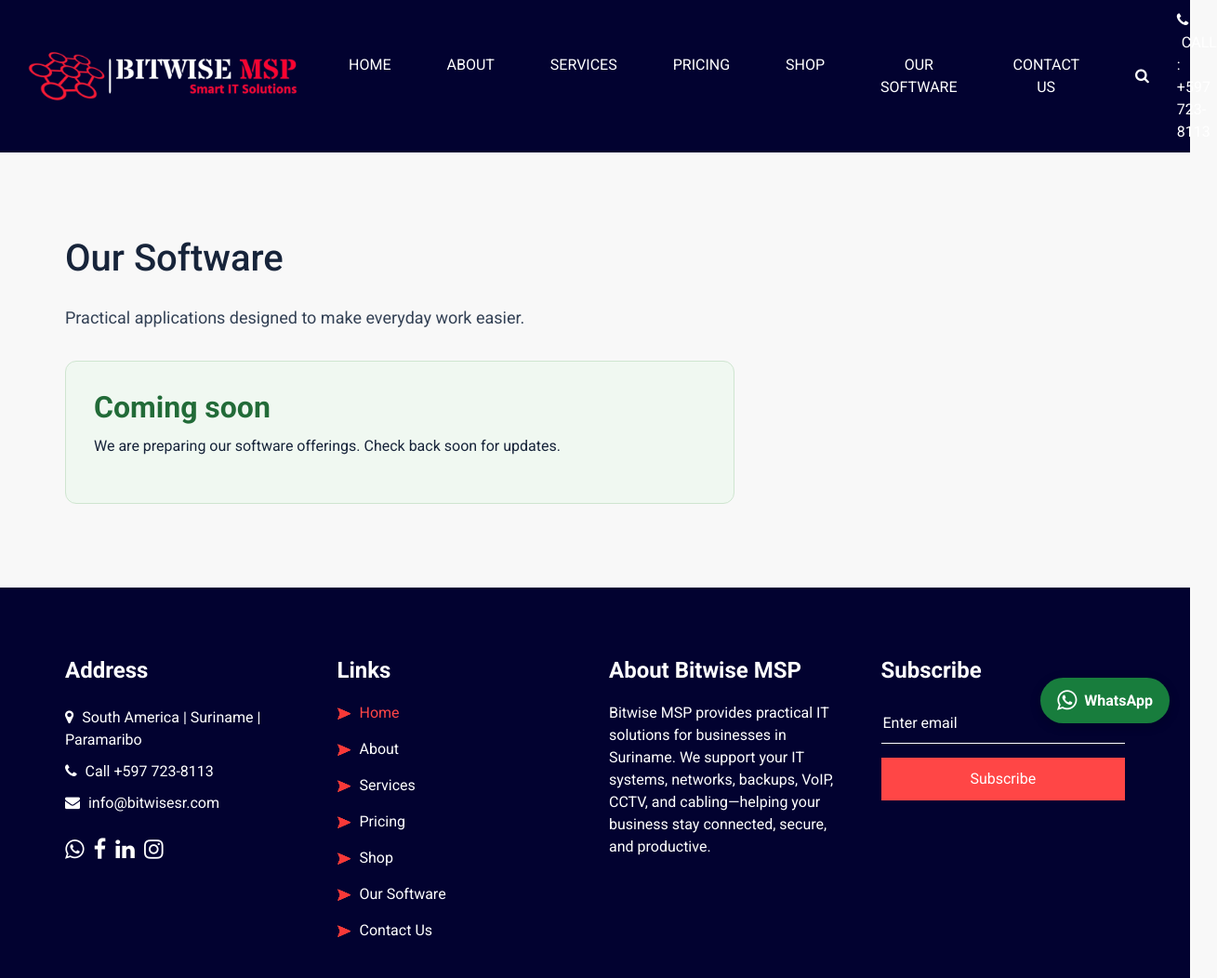
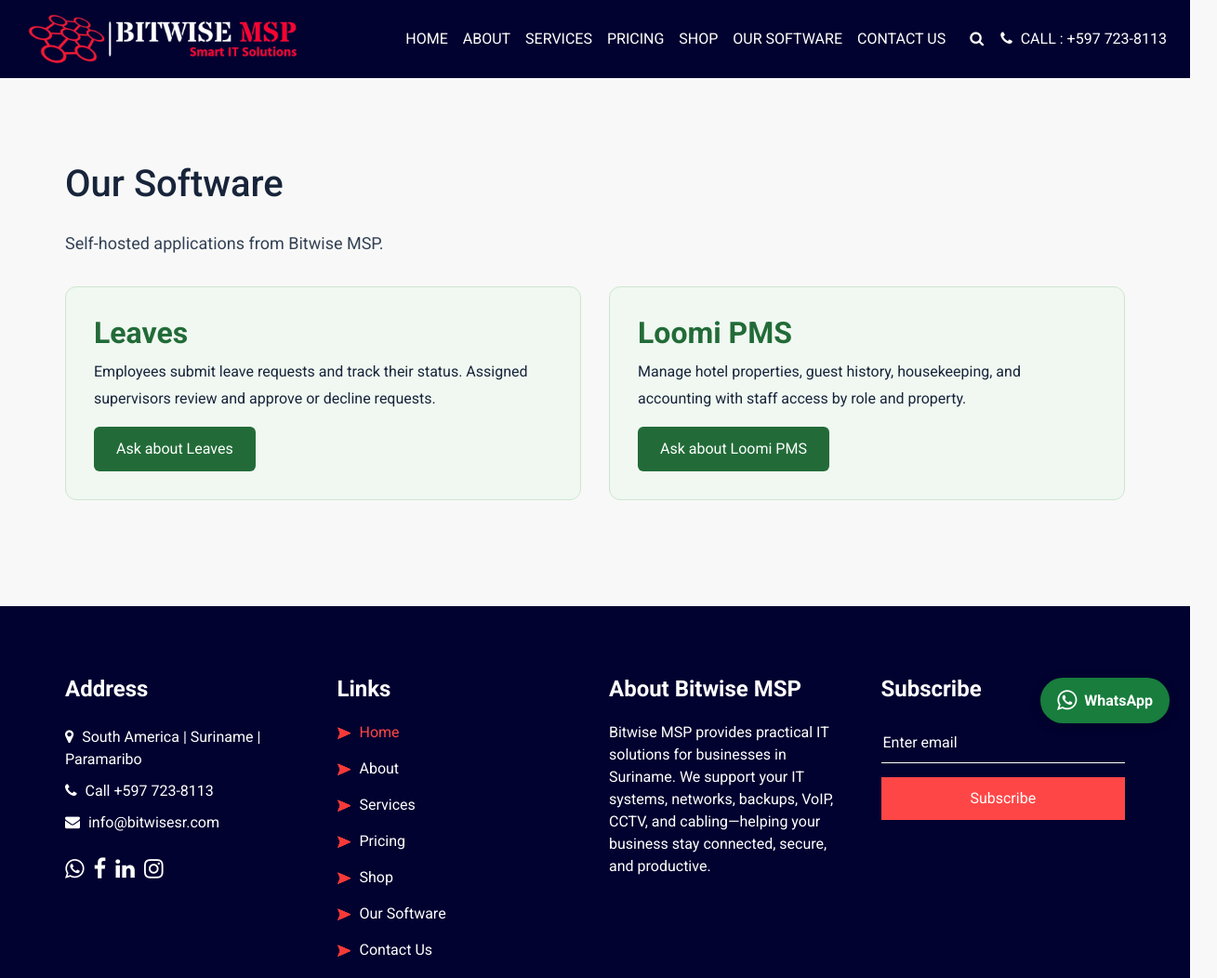
Before and after one commit to marioy2k/Bitwisemsp2, a plain HTML site: page software.html in a window 1280 px wide. Shown: the top 1052 px of the page at 93% size, 1309 px wide, since content can reach past the window. Drawn offline with Linux system fonts and the light colour scheme; a script that the page names is missing.

Commit message:
Add Leaves and Loomi PMS and align navigation tabs (#1)
* List Leaves and Loomi PMS on Our Software

* Align navigation tabs across desktop widths

```diff
--- a/css/responsive.css
+++ b/css/responsive.css
@@ -2,7 +2,38 @@
 
 @media (max-width: 1120px) {}
 
-@media (max-width: 992px) {
+@media (min-width: 992px) {
+  .custom_nav-container .navbar-nav {
+    align-items: center;
+  }
+
+  .custom_nav-container .navbar-nav .nav-item .nav-link {
+    padding: 8px;
+    margin: 0;
+    white-space: nowrap;
+  }
+
+  .custom_nav-container .quote_btn-container {
+    white-space: nowrap;
+  }
+
+  .custom_nav-container .nav_search-btn {
+    margin: 0 8px;
+  }
+}
+
+@media (min-width: 992px) and (max-width: 1199.98px) {
+  .navbar-expand-lg.custom_nav-container {
+    flex-wrap: wrap;
+  }
+
+  .navbar-expand-lg.custom_nav-container .navbar-collapse {
+    flex-basis: 100%;
+    padding: 8px 0 0;
+  }
+}
+
+@media (max-width: 991.98px) {
   .hero_area {
     min-height: auto;
   }
--- a/software.html
+++ b/software.html
@@ -45,7 +45,7 @@
 .whatsapp_chat .fa { font-size: 25px; }
 @media (max-width: 575px) { .whatsapp_chat { bottom: 16px; right: 16px; padding: 10px 14px; } }
 </style>
-<style>.software_intro{font-size:18px;color:#334155;line-height:1.8;margin:16px 0 30px}.software_card{max-width:720px;padding:30px;background:#f0f8f1;border:1px solid #cfe5d0;border-radius:12px;color:#17243a}.software_card h2{color:#226b38;font-weight:700}.software_card p,.software_card li{line-height:1.8}.software_icon{font-size:48px;color:#226b38}.software_cta{display:inline-block;margin-top:16px;padding:12px 24px;background:#226b38;color:#fff;border-radius:6px}.software_cta:hover{background:#184e28;color:#fff}</style></head>
+<style>.software_intro{font-size:18px;color:#334155;line-height:1.8;margin:16px 0 30px}.software_card{display:flex;flex-direction:column;align-items:flex-start;height:100%;padding:30px;background:#f0f8f1;border:1px solid #cfe5d0;border-radius:12px;color:#17243a}.software_card h2{color:#226b38;font-weight:700}.software_card p,.software_card li{line-height:1.8}.software_icon{font-size:48px;color:#226b38}.software_cta{margin-top:auto;padding:12px 24px;background:#226b38;color:#fff;border-radius:6px}.software_cta:hover{background:#184e28;color:#fff}</style></head>
 
 <body class="sub_page">
 
@@ -101,7 +101,22 @@
 
   <!-- service section -->
 
-  <section class="about_section layout_padding"><div class="container"><div class="heading_container"><h1>Our Software</h1></div><p class="software_intro">Practical applications designed to make everyday work easier.</p><article class="software_card"><h2>Coming soon</h2><p>We are preparing our software offerings. Check back soon for updates.</p></article></div></section><!-- end service section -->
+  <section class="about_section layout_padding"><div class="container"><div class="heading_container"><h1>Our Software</h1></div><p class="software_intro">Self-hosted applications from Bitwise MSP.</p><div class="row align-items-stretch">
+        <div class="col-md-6 mb-4">
+          <article class="software_card">
+            <h2>Leaves</h2>
+            <p>Employees submit leave requests and track their status. Assigned supervisors review and approve or decline requests.</p>
+            <a class="software_cta" href="mailto:info@bitwisesr.com?subject=Leaves%20setup">Ask about Leaves</a>
+          </article>
+        </div>
+        <div class="col-md-6 mb-4">
+          <article class="software_card">
+            <h2>Loomi PMS</h2>
+            <p>Manage hotel properties, guest history, housekeeping, and accounting with staff access by role and property.</p>
+            <a class="software_cta" href="mailto:info@bitwisesr.com?subject=Loomi%20PMS%20setup">Ask about Loomi PMS</a>
+          </article>
+        </div>
+      </div></div></section><!-- end service section -->
 
 
   <!-- info section -->
```
